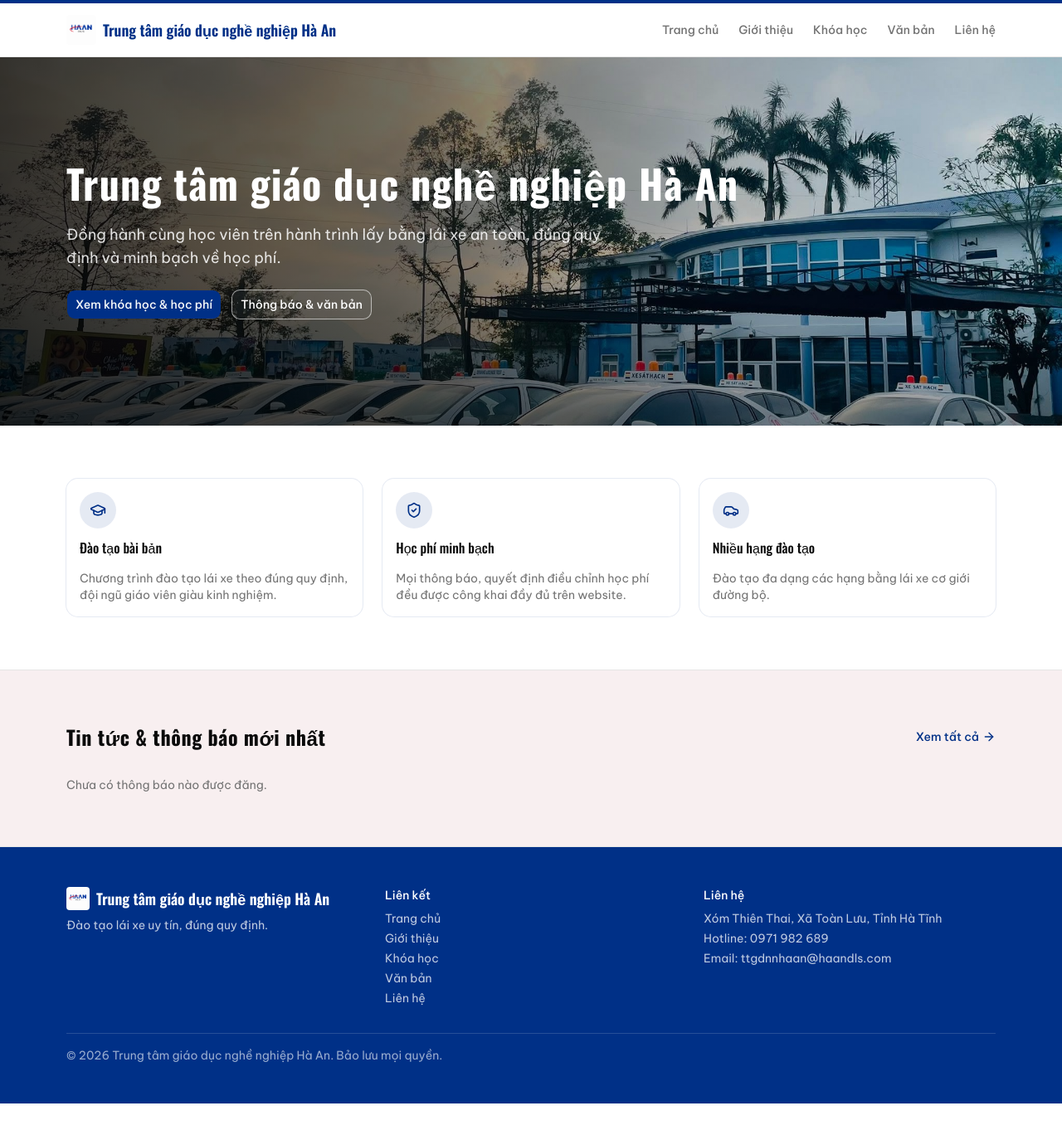
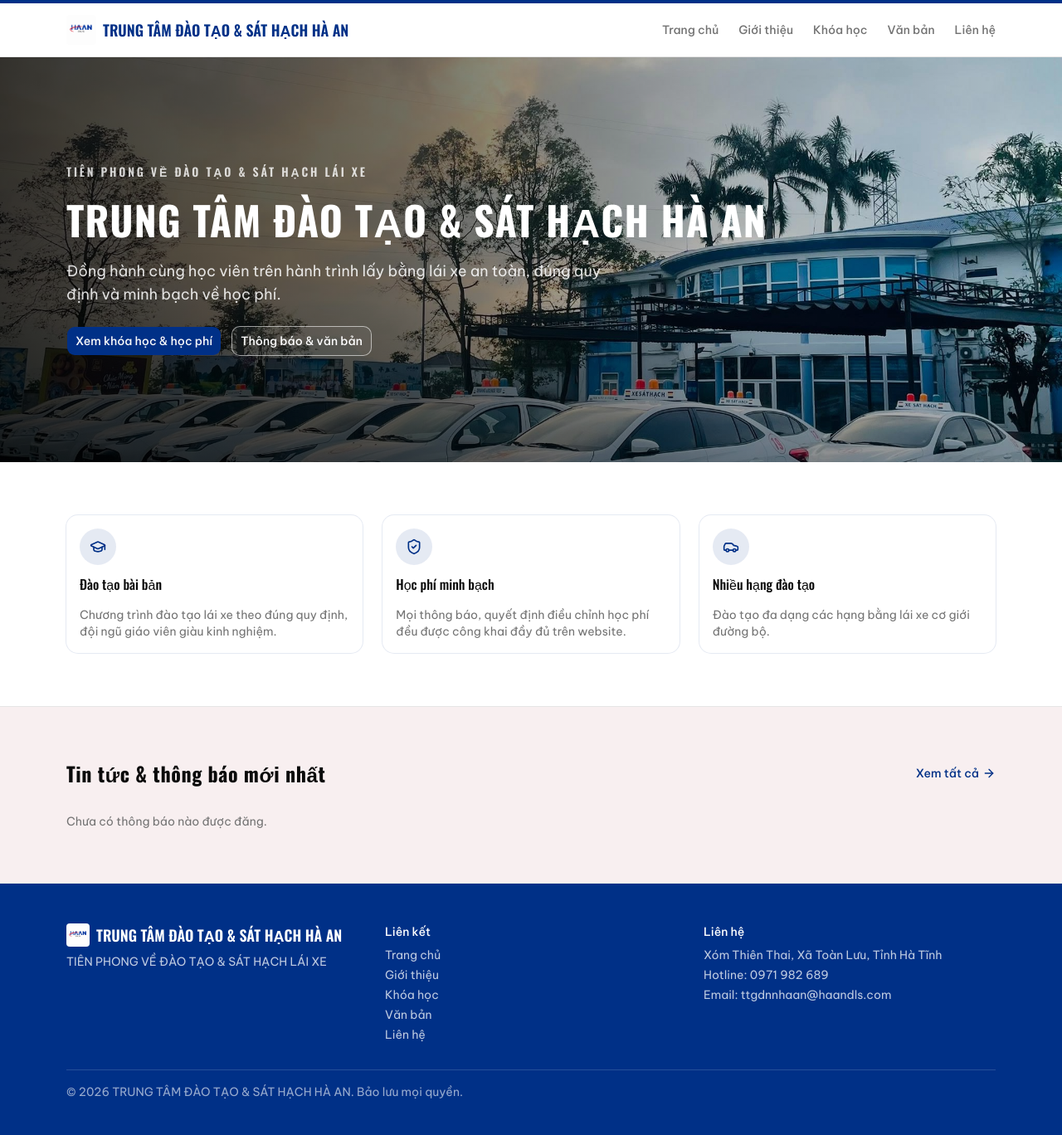
Before and after one commit to ducanh-ng1805/HAAN_DLS, a Next.js app: page / in a window 1280 px wide. Shown: the top 1368 px of the page at 83% size. Before the commit the page ends 1330 px from the top, so only its background shows below. Built offline with nearby package versions, Linux system fonts and the light colour scheme; no server answers; the database is empty.

Commit message:
Rename to TRUNG TAM DAO TAO & SAT HACH HA AN with new slogan

```diff
--- a/app/(admin)/admin/documents/layout.tsx
+++ b/app/(admin)/admin/documents/layout.tsx
@@ -25,7 +25,7 @@ export default async function AdminDocumentsLayout({
             <Link href="/admin/documents" className="flex items-center gap-2 font-semibold">
               <Image
                 src="/logo.png"
-                alt="Trung tâm giáo dục nghề nghiệp Hà An"
+                alt="Trung tâm đào tạo & sát hạch Hà An"
                 width={32}
                 height={32}
                 className="rounded"
--- a/app/(admin)/admin/staff/layout.tsx
+++ b/app/(admin)/admin/staff/layout.tsx
@@ -25,7 +25,7 @@ export default async function AdminStaffLayout({
             <Link href="/admin/documents" className="flex items-center gap-2 font-semibold">
               <Image
                 src="/logo.png"
-                alt="Trung tâm giáo dục nghề nghiệp Hà An"
+                alt="Trung tâm đào tạo & sát hạch Hà An"
                 width={32}
                 height={32}
                 className="rounded"
--- a/app/(public)/gioi-thieu/page.tsx
+++ b/app/(public)/gioi-thieu/page.tsx
@@ -8,7 +8,7 @@ export const metadata: Metadata = {
 const GALLERY = [
   {
     src: "/images/gallery/khai-giang-tap-huan.jpg",
-    alt: "Lễ khai giảng lớp tập huấn giáo viên dạy thực hành tại Trung tâm giáo dục nghề nghiệp Hà An",
+    alt: "Lễ khai giảng lớp tập huấn giáo viên dạy thực hành tại Trung tâm đào tạo & sát hạch Hà An",
     caption: "Khai giảng lớp tập huấn giáo viên dạy thực hành",
   },
   {
@@ -28,12 +28,12 @@ const GALLERY = [
   },
   {
     src: "/images/gallery/hoi-thi-giao-vien.jpg",
-    alt: "Hội thi giáo viên dạy giỏi tại Trung tâm giáo dục nghề nghiệp Hà An",
+    alt: "Hội thi giáo viên dạy giỏi tại Trung tâm đào tạo & sát hạch Hà An",
     caption: "Hội thi giáo viên dạy giỏi",
   },
   {
     src: "/images/gallery/giai-bong-da.jpg",
-    alt: "Trung tâm giáo dục nghề nghiệp Hà An tài trợ giải bóng đá nam học sinh sinh viên",
+    alt: "Trung tâm đào tạo & sát hạch Hà An tài trợ giải bóng đá nam học sinh sinh viên",
     caption: "Đồng hành cùng phong trào thể thao học sinh, sinh viên",
   },
   {
@@ -50,9 +50,9 @@ export default function AboutPage() {
         <h1 className="text-3xl font-bold tracking-wide">Giới thiệu</h1>
         <div className="prose prose-neutral mt-6 max-w-none text-muted-foreground">
           <p>
-            Trung tâm giáo dục nghề nghiệp Hà An là đơn vị đào tạo và sát hạch lái xe cơ giới
-            đường bộ, với đội ngũ giáo viên giàu kinh nghiệm, đội xe sát hạch hiện đại và
-            chương trình đào tạo bài bản, đúng quy định.
+            Trung tâm đào tạo & sát hạch Hà An là đơn vị đào tạo và sát hạch lái xe cơ giới
+            đường bộ, tiên phong về đào tạo & sát hạch lái xe với đội ngũ giáo viên giàu kinh
+            nghiệm, đội xe sát hạch hiện đại và chương trình đào tạo bài bản, đúng quy định.
           </p>
           <p>
             Bên cạnh chuyên môn đào tạo, Trung tâm thường xuyên tổ chức các hoạt động tập
--- a/app/(public)/layout.tsx
+++ b/app/(public)/layout.tsx
@@ -21,12 +21,12 @@ export default function PublicLayout({ children }: { children: React.ReactNode }
           >
             <Image
               src="/logo.png"
-              alt="Trung tâm giáo dục nghề nghiệp Hà An"
+              alt="Trung tâm đào tạo & sát hạch Hà An"
               width={36}
               height={36}
               className="shrink-0 rounded"
             />
-            <span className="leading-tight">Trung tâm giáo dục nghề nghiệp Hà An</span>
+            <span className="leading-tight">TRUNG TÂM ĐÀO TẠO & SÁT HẠCH HÀ AN</span>
           </Link>
           <nav className="hidden gap-6 text-sm font-medium sm:flex">
             {NAV_LINKS.map((link) => (
@@ -51,14 +51,14 @@ export default function PublicLayout({ children }: { children: React.ReactNode }
               <div className="mb-2 flex items-center gap-2 font-heading text-lg font-semibold text-white">
                 <Image
                   src="/logo.png"
-                  alt="Trung tâm giáo dục nghề nghiệp Hà An"
+                  alt="Trung tâm đào tạo & sát hạch Hà An"
                   width={28}
                   height={28}
                   className="shrink-0 rounded"
                 />
-                Trung tâm giáo dục nghề nghiệp Hà An
+                TRUNG TÂM ĐÀO TẠO & SÁT HẠCH HÀ AN
               </div>
-              <p>Đào tạo lái xe uy tín, đúng quy định.</p>
+              <p>TIÊN PHONG VỀ ĐÀO TẠO & SÁT HẠCH LÁI XE</p>
             </div>
             <div>
               <div className="mb-2 font-medium text-white">Liên kết</div>
@@ -92,7 +92,7 @@ export default function PublicLayout({ children }: { children: React.ReactNode }
             </div>
           </div>
           <div className="mt-8 border-t border-white/15 pt-4 text-white/60">
-            © {new Date().getFullYear()} Trung tâm giáo dục nghề nghiệp Hà An. Bảo lưu mọi quyền.
+            © {new Date().getFullYear()} TRUNG TÂM ĐÀO TẠO & SÁT HẠCH HÀ AN. Bảo lưu mọi quyền.
           </div>
         </div>
       </footer>
--- a/app/(public)/page.tsx
+++ b/app/(public)/page.tsx
@@ -94,7 +94,7 @@ export default async function HomePage() {
       <section className="relative isolate overflow-hidden">
         <Image
           src="/images/hero-fleet.jpg"
-          alt="Đội xe sát hạch của Trung tâm giáo dục nghề nghiệp Hà An"
+          alt="Đội xe sát hạch của Trung tâm đào tạo & sát hạch Hà An"
           fill
           priority
           sizes="100vw"
@@ -108,8 +108,11 @@ export default async function HomePage() {
           }}
         />
         <div className="relative mx-auto flex max-w-6xl flex-col items-start gap-6 px-4 py-24 sm:py-32">
+          <span className="font-heading text-sm font-semibold tracking-[0.2em] text-white/80">
+            TIÊN PHONG VỀ ĐÀO TẠO & SÁT HẠCH LÁI XE
+          </span>
           <h1 className="text-4xl font-bold tracking-wide text-white sm:text-5xl">
-            Trung tâm giáo dục nghề nghiệp Hà An
+            TRUNG TÂM ĐÀO TẠO & SÁT HẠCH HÀ AN
           </h1>
           <p className="max-w-2xl text-lg text-white/85">
             Đồng hành cùng học viên trên hành trình lấy bằng lái xe an toàn, đúng quy định
--- a/app/layout.tsx
+++ b/app/layout.tsx
@@ -22,11 +22,11 @@ const jetBrainsMono = JetBrains_Mono({
 
 export const metadata: Metadata = {
   title: {
-    default: "Trung tâm giáo dục nghề nghiệp Hà An",
-    template: "%s | Trung tâm giáo dục nghề nghiệp Hà An",
+    default: "TRUNG TÂM ĐÀO TẠO & SÁT HẠCH HÀ AN",
+    template: "%s | TRUNG TÂM ĐÀO TẠO & SÁT HẠCH HÀ AN",
   },
   description:
-    "Trung tâm giáo dục nghề nghiệp Hà An - đào tạo lái xe: thông tin khóa học, học phí và văn bản chính thức.",
+    "TRUNG TÂM ĐÀO TẠO & SÁT HẠCH HÀ AN - Tiên phong về đào tạo & sát hạch lái xe: thông tin khóa học, học phí và văn bản chính thức.",
 };
 
 export default function RootLayout({ children }: LayoutProps<"/">) {
```
